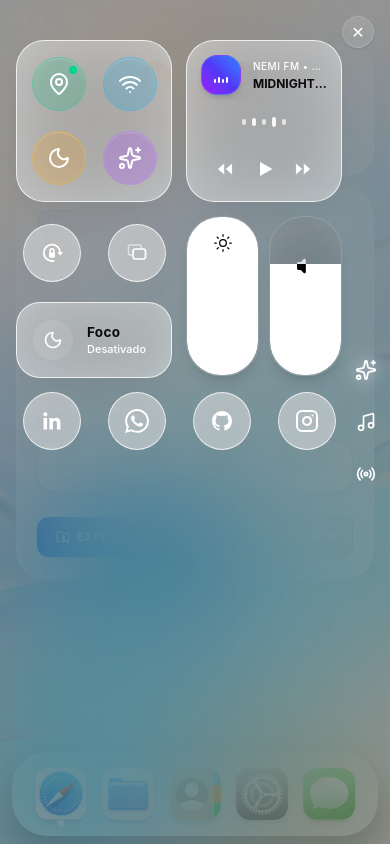
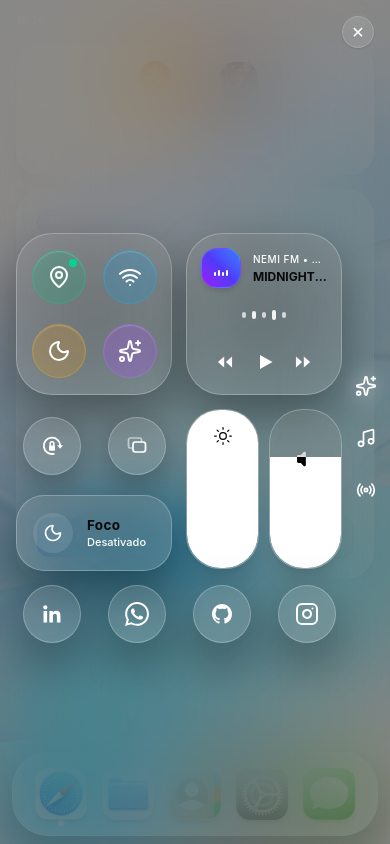
Before and after one commit to fabiorodrigues-tech-dev/portfolio-liquid-glass-experience, a React (Vite) app: page / in a window 390 px wide. Both pictures are taken after a click on the button 358 px from the left and 20 px from the top of the page. Built offline with nearby package versions, Linux system fonts and the light colour scheme; a web font is replaced by a local one.

Commit message:
feat(mobile): refinamento supremo da Central de Controle com iOS 26 Liquid Glass e trilho lateral centralizado

```diff
--- a/src/components/mobile/ControlCenterMobile.tsx
+++ b/src/components/mobile/ControlCenterMobile.tsx
@@ -118,16 +118,6 @@ interface ControlCenterMobileProps {
 
 type ActiveTab = 'main' | 'media' | 'connections'
 
-// Especificação técnica Liquid Glass fiel ao iOS: blur(30px) saturate(180%)
-const getLiquidGlassStyle = (isDark: boolean): React.CSSProperties => ({
-  backgroundColor: isDark ? 'rgba(12, 14, 23, 0.45)' : 'rgba(255, 255, 255, 0.45)',
-  backdropFilter: 'blur(30px) saturate(180%)',
-  WebkitBackdropFilter: 'blur(30px) saturate(180%)',
-  border: isDark ? '1px solid rgba(255, 255, 255, 0.15)' : '1px solid rgba(255, 255, 255, 0.30)',
-  boxShadow: 'inset 0 1px 1px 0 rgba(255, 255, 255, 0.25), 0 8px 32px rgba(0, 0, 0, 0.25)',
-  transition: 'all 250ms cubic-bezier(0.16, 1, 0.3, 1)',
-})
-
 export const ControlCenterMobile: React.FC<ControlCenterMobileProps> = ({
   isOpen,
   onClose,
@@ -238,8 +228,6 @@ export const ControlCenterMobile: React.FC<ControlCenterMobileProps> = ({
 
   if (!isOpen) return null
 
-  const liquidGlass = getLiquidGlassStyle(isDark)
-
   // Pointer drag handler for vertical brightness slider
   const handleBrightnessPointer = (e: React.PointerEvent<HTMLDivElement>) => {
     const rect = e.currentTarget.getBoundingClientRect()
@@ -267,7 +255,7 @@ export const ControlCenterMobile: React.FC<ControlCenterMobileProps> = ({
           onClose()
         }
       }}
-      className="fixed inset-0 z-50 bg-black/40 backdrop-blur-3xl backdrop-saturate-200 p-4 pt-10 flex flex-col justify-start items-center select-none overflow-y-auto overflow-x-hidden [scrollbar-width:none] [&::-webkit-scrollbar]:hidden animate-in fade-in duration-200"
+      className="fixed inset-0 z-50 bg-black/45 backdrop-blur-[45px] backdrop-saturate-[2.2] p-4 pt-12 flex flex-col justify-start items-center select-none overflow-y-auto overflow-x-hidden [scrollbar-width:none] [&::-webkit-scrollbar]:hidden animate-in fade-in duration-200"
     >
       {/* 1. Botão de Fechar no Canto Superior Direito com bom respiro */}
       <button
@@ -283,8 +271,10 @@ export const ControlCenterMobile: React.FC<ControlCenterMobileProps> = ({
         ✕
       </button>
 
-      {/* 2. Barra Lateral Direita Flutuante (TRANCADA / INALTERADA) */}
-      <div className="absolute right-2 top-1/2 -translate-y-1/2 z-30 flex flex-col items-center gap-5 py-2 select-none">
+      {/* Container Central da Central de Controle com Trilho Lateral Integrado */}
+      <div className="relative w-full max-w-[395px] min-[400px]:max-w-[405px] mx-auto my-auto flex items-center justify-center">
+        {/* Trilho Lateral de Ícones (✦, 🎵, 📡) Perfeitamente Centralizado na Altura dos Controles */}
+        <div className="absolute -right-2 min-[400px]:-right-1 top-1/2 -translate-y-1/2 z-30 flex flex-col items-center gap-5 py-2 select-none">
           {/* Ícone 1: Controles (✦) */}
           <button
             type="button"
@@ -292,10 +282,10 @@ export const ControlCenterMobile: React.FC<ControlCenterMobileProps> = ({
               triggerHaptic()
               setActiveTab('main')
             }}
-          className={`p-1.5 transition-all cursor-pointer ${
+            className={`w-8 h-8 rounded-full flex items-center justify-center transition-all cursor-pointer active:scale-90 ${
               activeTab === 'main'
-              ? 'text-white scale-110 drop-shadow-[0_0_8px_rgba(255,255,255,0.8)]'
-              : 'text-white/35 hover:text-white/70'
+                ? 'text-white scale-110 drop-shadow-[0_0_10px_rgba(255,255,255,0.9)]'
+                : 'text-white/40 hover:text-white/70'
             }`}
             title="Controles Principais (✦)"
             aria-label="Controles Principais"
@@ -310,10 +300,10 @@ export const ControlCenterMobile: React.FC<ControlCenterMobileProps> = ({
               triggerHaptic()
               setActiveTab('media')
             }}
-          className={`p-1.5 transition-all cursor-pointer ${
+            className={`w-8 h-8 rounded-full flex items-center justify-center transition-all cursor-pointer active:scale-90 ${
               activeTab === 'media'
-              ? 'text-white scale-110 drop-shadow-[0_0_8px_rgba(255,255,255,0.8)]'
-              : 'text-white/35 hover:text-white/70'
+                ? 'text-white scale-110 drop-shadow-[0_0_10px_rgba(255,255,255,0.9)]'
+                : 'text-white/40 hover:text-white/70'
             }`}
             title="Mídia e Reprodução (🎵)"
             aria-label="Mídia e Reprodução"
@@ -328,10 +318,10 @@ export const ControlCenterMobile: React.FC<ControlCenterMobileProps> = ({
               triggerHaptic()
               setActiveTab('connections')
             }}
-          className={`p-1.5 transition-all cursor-pointer ${
+            className={`w-8 h-8 rounded-full flex items-center justify-center transition-all cursor-pointer active:scale-90 ${
               activeTab === 'connections'
-              ? 'text-white scale-110 drop-shadow-[0_0_8px_rgba(255,255,255,0.8)]'
-              : 'text-white/35 hover:text-white/70'
+                ? 'text-white scale-110 drop-shadow-[0_0_10px_rgba(255,255,255,0.9)]'
+                : 'text-white/40 hover:text-white/70'
             }`}
             title="Conexões e Links (📡)"
             aria-label="Conexões e Links"
@@ -340,11 +330,11 @@ export const ControlCenterMobile: React.FC<ControlCenterMobileProps> = ({
           </button>
         </div>
 
-      {/* 3. Grid em Escala Autêntica iOS 26 (~92-94% da largura da tela) */}
+        {/* 3. Grid em Escala Autêntica iOS 26 */}
         <div
-        className={`w-full max-w-[395px] mx-auto flex flex-col ${
+          className={`w-full flex flex-col ${
             activeTab === 'connections'
-            ? 'my-auto justify-center items-center'
+              ? 'justify-center items-center pr-8 min-[400px]:pr-9'
               : 'pr-8 min-[400px]:pr-9 gap-3.5 min-[400px]:gap-4'
           }`}
         >
@@ -357,8 +347,7 @@ export const ControlCenterMobile: React.FC<ControlCenterMobileProps> = ({
             <div className="w-full grid grid-cols-2 gap-3.5 min-[400px]:gap-4 h-[162px] min-[400px]:h-[170px] mx-auto">
               {/* Cluster de Conectividade (Bandeja com 4 pastilhas individuais) */}
               <div
-                style={liquidGlass}
-                className="apple-liquid-glass h-[162px] min-[400px]:h-[170px] rounded-[28px] p-3 grid grid-cols-2 gap-3 place-items-center select-none shadow-xl"
+                className="rounded-[36px] bg-white/[0.14] dark:bg-white/[0.09] backdrop-blur-3xl border border-white/25 dark:border-white/10 shadow-[0_20px_50px_rgba(0,0,0,0.4)] transition-all h-[162px] min-[400px]:h-[170px] p-3 grid grid-cols-2 gap-3 place-items-center select-none"
               >
                 {/* Pastilha 1 (Recife / Status Online): Fundo próprio e sombra interna */}
                 <div
@@ -418,14 +407,13 @@ export const ControlCenterMobile: React.FC<ControlCenterMobileProps> = ({
                 </button>
               </div>
 
-              {/* Card de Mídia: Mesma Altura (162-170px), mesmo raio (28px) e padding consistente */}
+              {/* Card de Mídia: Mesma Altura (162-170px), mesmo raio (36px) e padding consistente */}
               <div
-                style={liquidGlass}
                 onClick={() => {
                   triggerHaptic()
                   setActiveTab('media')
                 }}
-                className="apple-liquid-glass h-[162px] min-[400px]:h-[170px] rounded-[28px] p-3.5 flex flex-col justify-between text-white cursor-pointer group active:scale-[0.98] transition-all duration-200 select-none shadow-xl"
+                className="rounded-[36px] bg-white/[0.14] dark:bg-white/[0.09] backdrop-blur-3xl border border-white/25 dark:border-white/10 shadow-[0_20px_50px_rgba(0,0,0,0.4)] transition-all h-[162px] min-[400px]:h-[170px] p-3.5 flex flex-col justify-between text-white cursor-pointer group active:scale-[0.98] select-none"
                 title="Abrir reprodutor de áudio"
               >
                 {/* Topo: Capa e Título */}
@@ -542,15 +530,10 @@ export const ControlCenterMobile: React.FC<ControlCenterMobileProps> = ({
                       triggerHaptic()
                       setIsOrientationLocked((prev) => !prev)
                     }}
-                    style={
-                      isOrientationLocked
-                        ? { backgroundColor: '#ffffff', color: '#ff3b30' }
-                        : liquidGlass
-                    }
-                    className={`w-[58px] h-[58px] min-[400px]:w-[64px] min-[400px]:h-[64px] rounded-full flex items-center justify-center cursor-pointer active:scale-95 transition-all duration-200 shadow-md ${
+                    className={`w-[58px] h-[58px] min-[400px]:w-[64px] min-[400px]:h-[64px] rounded-full flex items-center justify-center cursor-pointer active:scale-95 transition-all duration-200 ${
                       isOrientationLocked
                         ? 'bg-white text-[#ff3b30] border border-white/40 shadow-[0_2px_14px_rgba(255,59,48,0.35)]'
-                        : 'apple-liquid-glass text-white/85 hover:text-white'
+                        : 'bg-white/[0.14] dark:bg-white/[0.09] backdrop-blur-3xl border border-white/25 dark:border-white/10 shadow-[0_10px_30px_rgba(0,0,0,0.3)] text-white/85 hover:text-white'
                     }`}
                     title={isOrientationLocked ? 'Bloqueio de Orientação: Ativado' : 'Bloqueio de Orientação: Desativado'}
                     aria-label="Bloqueio de Orientação"
@@ -565,8 +548,7 @@ export const ControlCenterMobile: React.FC<ControlCenterMobileProps> = ({
                       triggerHaptic()
                       setActiveTab('media')
                     }}
-                    style={liquidGlass}
-                    className="apple-liquid-glass w-[58px] h-[58px] min-[400px]:w-[64px] min-[400px]:h-[64px] rounded-full flex items-center justify-center text-white/85 hover:text-white cursor-pointer active:scale-95 transition-all duration-200 shadow-md"
+                    className="w-[58px] h-[58px] min-[400px]:w-[64px] min-[400px]:h-[64px] rounded-full bg-white/[0.14] dark:bg-white/[0.09] backdrop-blur-3xl border border-white/25 dark:border-white/10 shadow-[0_10px_30px_rgba(0,0,0,0.3)] flex items-center justify-center text-white/85 hover:text-white cursor-pointer active:scale-95 transition-all duration-200"
                     title="Espelhar Tela (AirPlay)"
                     aria-label="Espelhar Tela"
                   >
@@ -581,11 +563,10 @@ export const ControlCenterMobile: React.FC<ControlCenterMobileProps> = ({
                     triggerHaptic()
                     onToggleFocusMode()
                   }}
-                  style={liquidGlass}
-                  className={`apple-liquid-glass w-full h-[76px] min-[400px]:h-[80px] rounded-[24px] px-4 flex items-center gap-3.5 cursor-pointer active:scale-[0.98] transition-all duration-200 shadow-md ${
+                  className={`w-full h-[76px] min-[400px]:h-[80px] rounded-[28px] backdrop-blur-3xl border shadow-[0_20px_50px_rgba(0,0,0,0.4)] transition-all px-4 flex items-center gap-3.5 cursor-pointer active:scale-[0.98] ${
                     isFocusMode
-                      ? 'border-indigo-400/40 bg-indigo-500/25'
-                      : 'hover:brightness-110'
+                      ? 'border-indigo-400/40 bg-indigo-500/30 text-white'
+                      : 'bg-white/[0.14] dark:bg-white/[0.09] border-white/25 dark:border-white/10 hover:brightness-110'
                   }`}
                   title="Modo Foco: Oculta o Dock e minimiza distrações"
                   aria-label="Modo Foco"
@@ -635,7 +616,7 @@ export const ControlCenterMobile: React.FC<ControlCenterMobileProps> = ({
                   onPointerCancelCapture={() => {
                     isDraggingBrightnessRef.current = false
                   }}
-                  className="relative w-[76px] h-[160px] rounded-[34px] bg-white/[0.12] backdrop-blur-2xl border border-white/15 overflow-hidden flex flex-col justify-end select-none shadow-lg cursor-pointer"
+                  className="relative w-[76px] h-[160px] rounded-[34px] bg-white/[0.14] dark:bg-white/[0.09] backdrop-blur-3xl border border-white/25 dark:border-white/10 overflow-hidden flex flex-col justify-end shadow-xl select-none cursor-pointer"
                   title="Brilho da Tela"
                 >
                   {/* Preenchimento inferior */}
@@ -690,7 +671,7 @@ export const ControlCenterMobile: React.FC<ControlCenterMobileProps> = ({
                   onPointerCancelCapture={() => {
                     isDraggingVolumeRef.current = false
                   }}
-                  className="relative w-[76px] h-[160px] rounded-[34px] bg-white/[0.12] backdrop-blur-2xl border border-white/15 overflow-hidden flex flex-col justify-end select-none shadow-lg cursor-pointer"
+                  className="relative w-[76px] h-[160px] rounded-[34px] bg-white/[0.14] dark:bg-white/[0.09] backdrop-blur-3xl border border-white/25 dark:border-white/10 overflow-hidden flex flex-col justify-end shadow-xl select-none cursor-pointer"
                   title="Volume do Som"
                 >
                   {/* Preenchimento inferior */}
@@ -732,8 +713,7 @@ export const ControlCenterMobile: React.FC<ControlCenterMobileProps> = ({
                 target="_blank"
                 rel="noreferrer"
                 onClick={triggerHaptic}
-                style={liquidGlass}
-                className="apple-liquid-glass w-[58px] h-[58px] min-[400px]:w-[64px] min-[400px]:h-[64px] rounded-full flex items-center justify-center text-white/90 cursor-pointer active:scale-95 transition-all duration-200 shadow-md hover:brightness-110"
+                className="w-[58px] h-[58px] min-[400px]:w-[64px] min-[400px]:h-[64px] rounded-full bg-white/[0.14] dark:bg-white/[0.09] backdrop-blur-3xl border border-white/25 dark:border-white/10 shadow-[0_20px_50px_rgba(0,0,0,0.4)] flex items-center justify-center text-white/90 cursor-pointer active:scale-95 transition-all hover:brightness-110"
                 title="LinkedIn Oficial"
                 aria-label="LinkedIn"
               >
@@ -746,8 +726,7 @@ export const ControlCenterMobile: React.FC<ControlCenterMobileProps> = ({
                 target="_blank"
                 rel="noreferrer"
                 onClick={triggerHaptic}
-                style={liquidGlass}
-                className="apple-liquid-glass w-[58px] h-[58px] min-[400px]:w-[64px] min-[400px]:h-[64px] rounded-full flex items-center justify-center text-white/90 cursor-pointer active:scale-95 transition-all duration-200 shadow-md hover:brightness-110"
+                className="w-[58px] h-[58px] min-[400px]:w-[64px] min-[400px]:h-[64px] rounded-full bg-white/[0.14] dark:bg-white/[0.09] backdrop-blur-3xl border border-white/25 dark:border-white/10 shadow-[0_20px_50px_rgba(0,0,0,0.4)] flex items-center justify-center text-white/90 cursor-pointer active:scale-95 transition-all hover:brightness-110"
                 title="WhatsApp (+55 (81) 99185-1507)"
                 aria-label="WhatsApp"
               >
@@ -760,8 +739,7 @@ export const ControlCenterMobile: React.FC<ControlCenterMobileProps> = ({
                 target="_blank"
                 rel="noreferrer"
                 onClick={triggerHaptic}
-                style={liquidGlass}
-                className="apple-liquid-glass w-[58px] h-[58px] min-[400px]:w-[64px] min-[400px]:h-[64px] rounded-full flex items-center justify-center text-white/90 cursor-pointer active:scale-95 transition-all duration-200 shadow-md hover:brightness-110"
+                className="w-[58px] h-[58px] min-[400px]:w-[64px] min-[400px]:h-[64px] rounded-full bg-white/[0.14] dark:bg-white/[0.09] backdrop-blur-3xl border border-white/25 dark:border-white/10 shadow-[0_20px_50px_rgba(0,0,0,0.4)] flex items-center justify-center text-white/90 cursor-pointer active:scale-95 transition-all hover:brightness-110"
                 title="GitHub (Octocat)"
                 aria-label="GitHub"
               >
@@ -774,8 +752,7 @@ export const ControlCenterMobile: React.FC<ControlCenterMobileProps> = ({
                 target="_blank"
                 rel="noreferrer"
                 onClick={triggerHaptic}
-                style={liquidGlass}
-                className="apple-liquid-glass w-[58px] h-[58px] min-[400px]:w-[64px] min-[400px]:h-[64px] rounded-full flex items-center justify-center text-white/90 cursor-pointer active:scale-95 transition-all duration-200 shadow-md hover:brightness-110"
+                className="w-[58px] h-[58px] min-[400px]:w-[64px] min-[400px]:h-[64px] rounded-full bg-white/[0.14] dark:bg-white/[0.09] backdrop-blur-3xl border border-white/25 dark:border-white/10 shadow-[0_20px_50px_rgba(0,0,0,0.4)] flex items-center justify-center text-white/90 cursor-pointer active:scale-95 transition-all hover:brightness-110"
                 title="Instagram (@f.a.rodrigues)"
                 aria-label="Instagram"
               >
@@ -789,7 +766,7 @@ export const ControlCenterMobile: React.FC<ControlCenterMobileProps> = ({
         {/* PÁGINA 2: 🎵 PLAYER DE ÁUDIO EXPANDIDO (MÍDIA - Conforme print 616cff)     */}
         {/* ========================================================================= */}
         {activeTab === 'media' && (
-          <div className="w-full max-w-[340px] min-[400px]:max-w-[348px] h-[72vh] max-h-[570px] mx-auto translate-x-2 min-[400px]:translate-x-2.5 mt-12 min-[400px]:mt-16 rounded-[38px] backdrop-blur-3xl backdrop-saturate-180 bg-white/45 dark:bg-[#0c0e17]/45 border border-white/30 dark:border-white/15 p-6 shadow-2xl flex flex-col justify-between select-none text-white animate-in fade-in zoom-in-95 duration-200">
+          <div className="w-full max-w-[340px] min-[400px]:max-w-[348px] h-[72vh] max-h-[570px] mx-auto rounded-[38px] bg-white/[0.14] dark:bg-white/[0.09] backdrop-blur-3xl border border-white/25 dark:border-white/10 shadow-[0_20px_50px_rgba(0,0,0,0.4)] p-6 flex flex-col justify-between select-none text-white animate-in fade-in zoom-in-95 duration-200">
             {/* 1. Arte de Capa com Visualizador de Áudio Circular (Tuneform) */}
             <div className="relative w-full aspect-square flex items-center justify-center p-6 my-2">
               {/* 1. O Anel Radial de Barras de Espectro (Fundo) */}
@@ -902,8 +879,7 @@ export const ControlCenterMobile: React.FC<ControlCenterMobileProps> = ({
               target="_blank"
               rel="noreferrer"
               onClick={triggerHaptic}
-              style={liquidGlass}
-              className="apple-liquid-glass rounded-[22px] border border-white/15 px-4 py-3.5 min-[390px]:py-4 flex items-center justify-between text-white transition-all active:scale-[0.98] group shadow-lg hover:brightness-110"
+              className="rounded-[24px] bg-white/[0.14] dark:bg-white/[0.09] backdrop-blur-3xl border border-white/25 dark:border-white/10 shadow-[0_20px_50px_rgba(0,0,0,0.4)] px-4 py-3.5 min-[390px]:py-4 flex items-center justify-between text-white transition-all active:scale-[0.98] group hover:brightness-110"
               title="Acessar Google Drive Oficial com Todos os Portfólios e CVs"
             >
               <div className="flex items-center space-x-3.5 overflow-hidden">
@@ -933,8 +909,7 @@ export const ControlCenterMobile: React.FC<ControlCenterMobileProps> = ({
               target="_blank"
               rel="noreferrer"
               onClick={triggerHaptic}
-              style={liquidGlass}
-              className="apple-liquid-glass rounded-[22px] border border-white/15 px-4 py-3 min-[390px]:py-3.5 flex items-center justify-between text-white transition-all active:scale-[0.98] group hover:brightness-110"
+              className="rounded-[24px] bg-white/[0.14] dark:bg-white/[0.09] backdrop-blur-3xl border border-white/25 dark:border-white/10 shadow-[0_20px_50px_rgba(0,0,0,0.4)] px-4 py-3 min-[390px]:py-3.5 flex items-center justify-between text-white transition-all active:scale-[0.98] group hover:brightness-110"
               title="Repositórios GitHub"
             >
               <div className="flex items-center space-x-3.5 overflow-hidden">
@@ -959,8 +934,7 @@ export const ControlCenterMobile: React.FC<ControlCenterMobileProps> = ({
               target="_blank"
               rel="noreferrer"
               onClick={triggerHaptic}
-              style={liquidGlass}
-              className="apple-liquid-glass rounded-[22px] border border-white/15 px-4 py-3 min-[390px]:py-3.5 flex items-center justify-between text-white transition-all active:scale-[0.98] group hover:brightness-110"
+              className="rounded-[24px] bg-white/[0.14] dark:bg-white/[0.09] backdrop-blur-3xl border border-white/25 dark:border-white/10 shadow-[0_20px_50px_rgba(0,0,0,0.4)] px-4 py-3 min-[390px]:py-3.5 flex items-center justify-between text-white transition-all active:scale-[0.98] group hover:brightness-110"
               title="LinkedIn Profissional"
             >
               <div className="flex items-center space-x-3.5 overflow-hidden">
@@ -985,8 +959,7 @@ export const ControlCenterMobile: React.FC<ControlCenterMobileProps> = ({
               target="_blank"
               rel="noreferrer"
               onClick={triggerHaptic}
-              style={liquidGlass}
-              className="apple-liquid-glass rounded-[22px] border border-white/15 px-4 py-3 min-[390px]:py-3.5 flex items-center justify-between text-white transition-all active:scale-[0.98] group hover:brightness-110"
+              className="rounded-[24px] bg-white/[0.14] dark:bg-white/[0.09] backdrop-blur-3xl border border-white/25 dark:border-white/10 shadow-[0_20px_50px_rgba(0,0,0,0.4)] px-4 py-3 min-[390px]:py-3.5 flex items-center justify-between text-white transition-all active:scale-[0.98] group hover:brightness-110"
               title="Instagram Oficial"
             >
               <div className="flex items-center space-x-3.5 overflow-hidden">
@@ -1011,8 +984,7 @@ export const ControlCenterMobile: React.FC<ControlCenterMobileProps> = ({
               target="_blank"
               rel="noreferrer"
               onClick={triggerHaptic}
-              style={liquidGlass}
-              className="apple-liquid-glass rounded-[22px] border border-white/15 px-4 py-3 min-[390px]:py-3.5 flex items-center justify-between text-white transition-all active:scale-[0.98] group hover:brightness-110"
+              className="rounded-[24px] bg-white/[0.14] dark:bg-white/[0.09] backdrop-blur-3xl border border-white/25 dark:border-white/10 shadow-[0_20px_50px_rgba(0,0,0,0.4)] px-4 py-3 min-[390px]:py-3.5 flex items-center justify-between text-white transition-all active:scale-[0.98] group hover:brightness-110"
               title="WhatsApp Comercial"
             >
               <div className="flex items-center space-x-3.5 overflow-hidden">
@@ -1034,6 +1006,7 @@ export const ControlCenterMobile: React.FC<ControlCenterMobileProps> = ({
         )}
       </div>
     </div>
+    </div>
   )
 }
 
```
Lines whose indentation alone changed are shown as unchanged.
